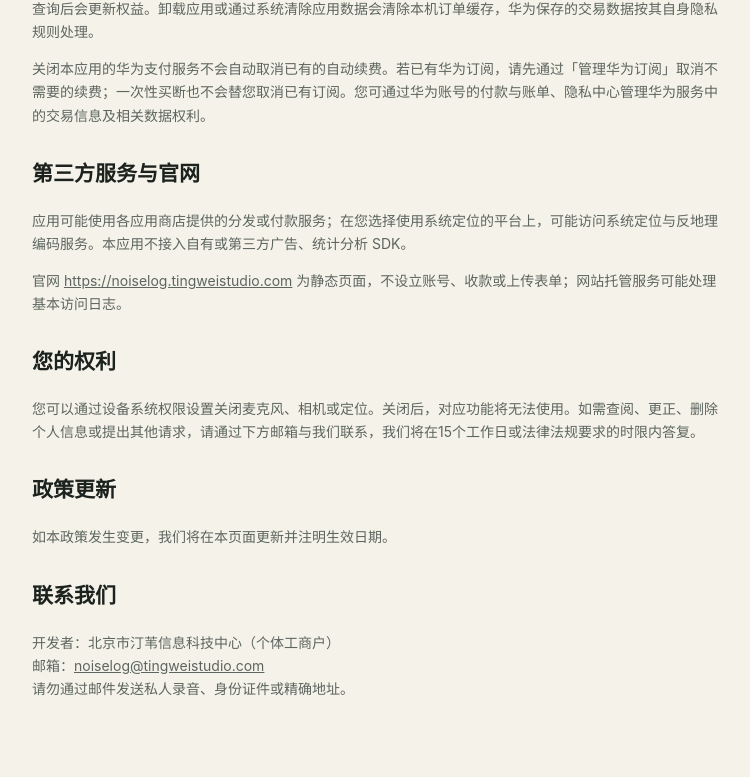
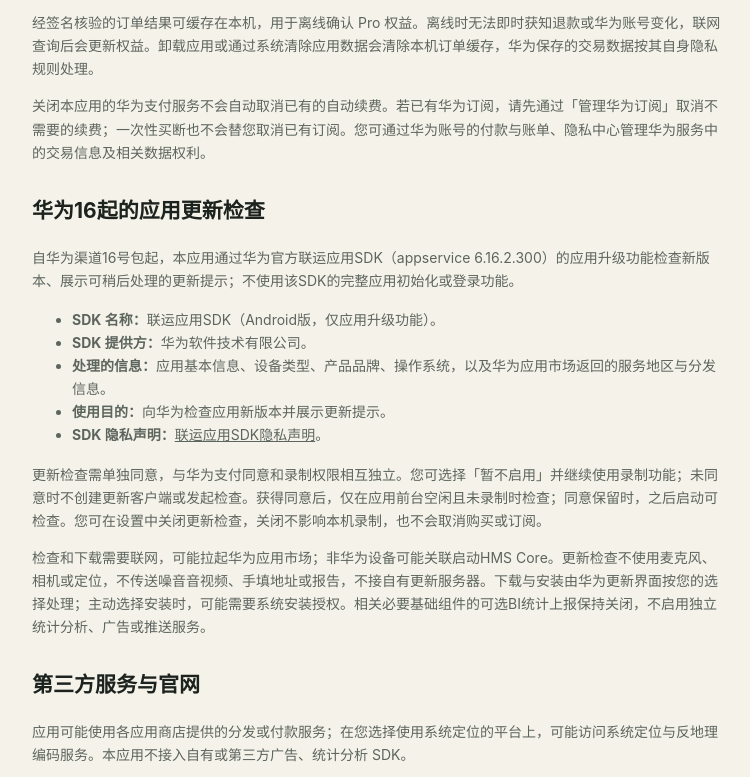
Before and after one commit to boby2028/noiselog-site, a plain HTML site: page privacy.html in a window 1280 px wide. Shown: the part 2011-2788 px from the top of the page, without its empty margins (260-1010 px from the left). Drawn offline with Linux system fonts and the light colour scheme.

Commit message:
Disclose optional Huawei app update checks for build 16

```diff
--- a/privacy.html
+++ b/privacy.html
@@ -26,6 +26,7 @@
   <h1>邻证NoiseLog 隐私政策</h1>
   <p>发布日期：2026年11月19日<br>生效日期：2026年11月19日</p>
   <p>华为渠道补充说明更新及生效日期：2026年11月24日。华为渠道的补充说明见下文；其他平台和渠道按各自实际提供的功能处理信息。</p>
+  <p>华为渠道更新检查补充说明更新及生效日期：2026年11月25日，适用于16号及后续包含此功能的华为渠道包。</p>
 
   <h2>引言</h2>
   <p>尊敬的用户：</p>
@@ -66,6 +67,18 @@
   <p>经签名核验的订单结果可缓存在本机，用于离线确认 Pro 权益。离线时无法即时获知退款或华为账号变化，联网查询后会更新权益。卸载应用或通过系统清除应用数据会清除本机订单缓存，华为保存的交易数据按其自身隐私规则处理。</p>
   <p>关闭本应用的华为支付服务不会自动取消已有的自动续费。若已有华为订阅，请先通过「管理华为订阅」取消不需要的续费；一次性买断也不会替您取消已有订阅。您可通过华为账号的付款与账单、隐私中心管理华为服务中的交易信息及相关数据权利。</p>
 
+  <h2>华为16起的应用更新检查</h2>
+  <p>自华为渠道16号包起，本应用通过华为官方联运应用SDK（appservice 6.16.2.300）的应用升级功能检查新版本、展示可稍后处理的更新提示；不使用该SDK的完整应用初始化或登录功能。</p>
+  <ul>
+    <li><strong>SDK 名称：</strong>联运应用SDK（Android版，仅应用升级功能）。</li>
+    <li><strong>SDK 提供方：</strong>华为软件技术有限公司。</li>
+    <li><strong>处理的信息：</strong>应用基本信息、设备类型、产品品牌、操作系统，以及华为应用市场返回的服务地区与分发信息。</li>
+    <li><strong>使用目的：</strong>向华为检查应用新版本并展示更新提示。</li>
+    <li><strong>SDK 隐私声明：</strong><a href="https://developer.huawei.com/consumer/cn/doc/AppGallery-connect-Guides/appgallerykit-app-sdk-security-0000001714810945/">联运应用SDK隐私声明</a>。</li>
+  </ul>
+  <p>更新检查需单独同意，与华为支付同意和录制权限相互独立。您可选择「暂不启用」并继续使用录制功能；未同意时不创建更新客户端或发起检查。获得同意后，仅在应用前台空闲且未录制时检查；同意保留时，之后启动可检查。您可在设置中关闭更新检查，关闭不影响本机录制，也不会取消购买或订阅。</p>
+  <p>检查和下载需要联网，可能拉起华为应用市场；非华为设备可能关联启动HMS Core。更新检查不使用麦克风、相机或定位，不传送噪音音视频、手填地址或报告，不接自有更新服务器。下载与安装由华为更新界面按您的选择处理；主动选择安装时，可能需要系统安装授权。相关必要基础组件的可选BI统计上报保持关闭，不启用独立统计分析、广告或推送服务。</p>
+
   <h2>第三方服务与官网</h2>
   <p>应用可能使用各应用商店提供的分发或付款服务；在您选择使用系统定位的平台上，可能访问系统定位与反地理编码服务。本应用不接入自有或第三方广告、统计分析 SDK。</p>
   <p>官网 <a href="https://noiselog.tingweistudio.com">https://noiselog.tingweistudio.com</a> 为静态页面，不设立账号、收款或上传表单；网站托管服务可能处理基本访问日志。</p>
```
